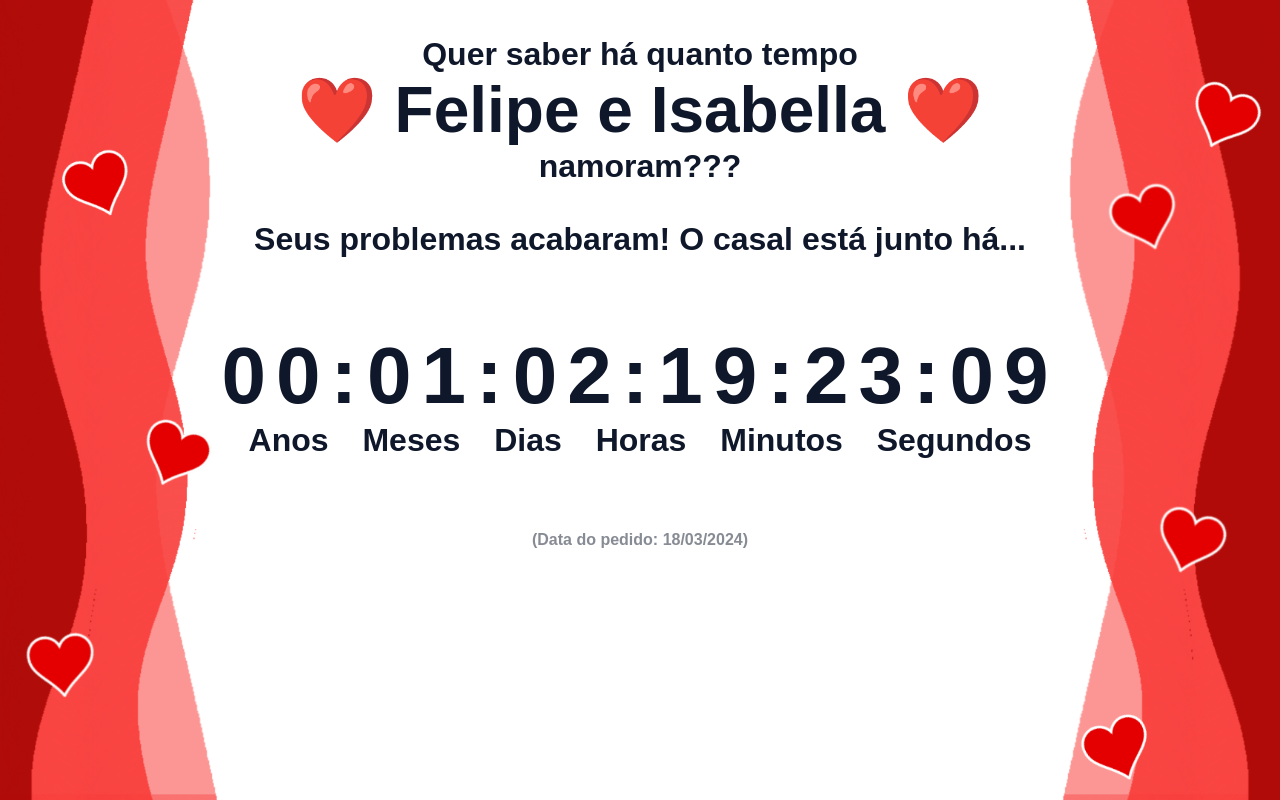
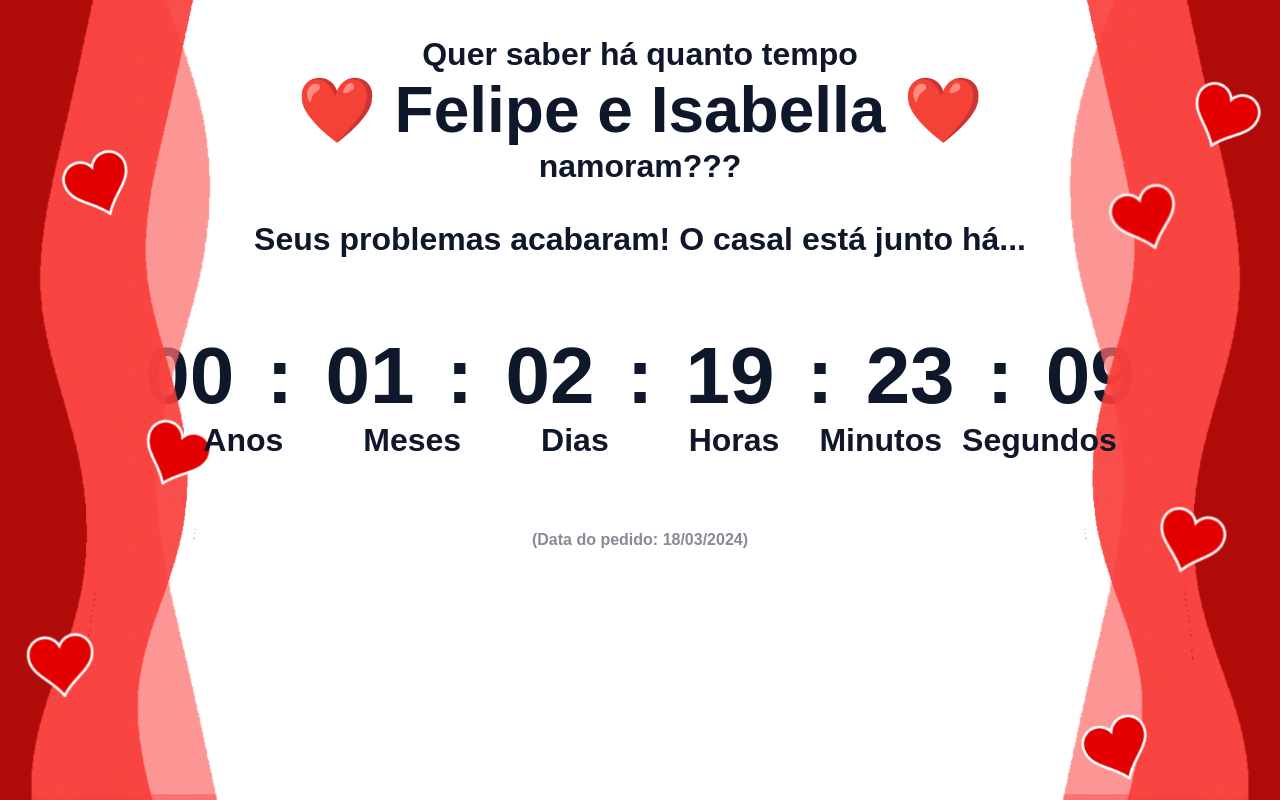
Before and after one commit to lightcatradio/relogio-bellipe, a plain HTML site: page index.html in a window 1280 px wide. Drawn offline with Linux system fonts and the light colour scheme; a web font is replaced by a local one.

Commit message:
mudanças de aparencia de novo

```diff
--- a/index.html
+++ b/index.html
@@ -41,7 +41,14 @@
         </div>
         <div class="tempos-desktop espaco-G">
           <h1 id="tempo">00:00:00:00:00:00</h1>
-          <h2 class="tempos-lista">Anos Meses Dias Horas Minutos Segundos</h2>
+          <div class="tempos-lista">
+            <h2 id="lista-anos">Anos</h2>
+            <h2 id="lista-meses">Meses</h2>
+            <h2 id="lista-dias">Dias</h2>
+            <h2 id="lista-horas">Horas</h2>
+            <h2 id="lista-minutos">Minutos</h2>
+            <h2 id="lista-segundos">Segundos</h2>
+          </div>
         </div>
         <div class="tempos-mobile espaco-P">
           <h1>
--- a/style.css
+++ b/style.css
@@ -63,7 +63,8 @@ h3 {
 
 h1 {
   font-size: 5rem;
-  letter-spacing: 10px;
+  /* letter-spacing: 15px; */
+  word-spacing: 10px;
 }
 
 h2 {
@@ -79,7 +80,38 @@ h3 {
 }
 
 .tempos-lista {
-  word-spacing: 25px;
+  display: flex;
+  justify-content: center;
+}
+
+#lista-anos {
+  position: relative;
+  right: 130px;
+}
+
+#lista-meses {
+  position: relative;
+  right: 50px;
+}
+
+#lista-dias {
+  position: relative;
+  left: 30px;
+}
+
+#lista-horas {
+  position: relative;
+  left: 110px;
+}
+
+#lista-minutos {
+  position: relative;
+  left: 150px;
+}
+
+#lista-segundos {
+  position: relative;
+  left: 170px;
 }
 
 .texto-abaixo {
@@ -121,12 +153,12 @@ h3 {
   }
 }
 
-@media (max-width: 800px) {
+@media (max-width: 950px) {
   #fundo-mobile {
     display: block;
   }
   .container {
-    max-width: 800px;
+    max-width: 950px;
   }
   h1 {
     font-size: 3.5rem;
```
Also changed, not shown: index.js (+5 -5 lines).
